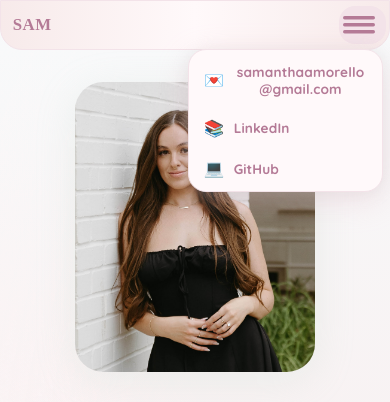
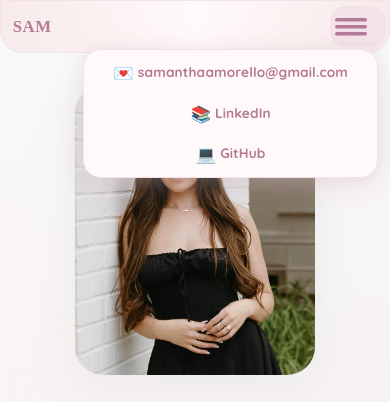
Before and after one commit to sammmorello/PracticeWebsite, a plain HTML site: page index.html in a window 390 px wide. Both pictures are taken after a click on the button "Open menu". Shown: the top 402 px of the page. Drawn offline with Linux system fonts and the light colour scheme.

Commit message:
fixed email line in mobile

```diff
--- a/style.css
+++ b/style.css
@@ -1558,13 +1558,17 @@ main {
 }
 @media (max-width: 700px) {
   .topbar-hamburger-dropdown {
-    right: 0.2rem;
-    min-width: 170px;
-    padding: 0.7rem 0.7rem 0.7rem 0.7rem;
-    font-size: 0.98rem;
-  }
-  .topbar-hamburger-btn {
-    padding: 0.2rem 0.7rem 0.2rem 0.2rem;
+    min-width: 270px !important;
+    max-width: 95vw !important;
+    word-break: normal !important;
+    padding: 0.7rem 0.7rem 0.7rem 0.7rem !important;
+  }
+  .topbar-hamburger-dropdown a.contact-link {
+    white-space: nowrap !important;
+    overflow-x: auto !important;
+    text-overflow: ellipsis !important;
+    display: block !important;
+    max-width: 100% !important;
   }
 }
 
```
